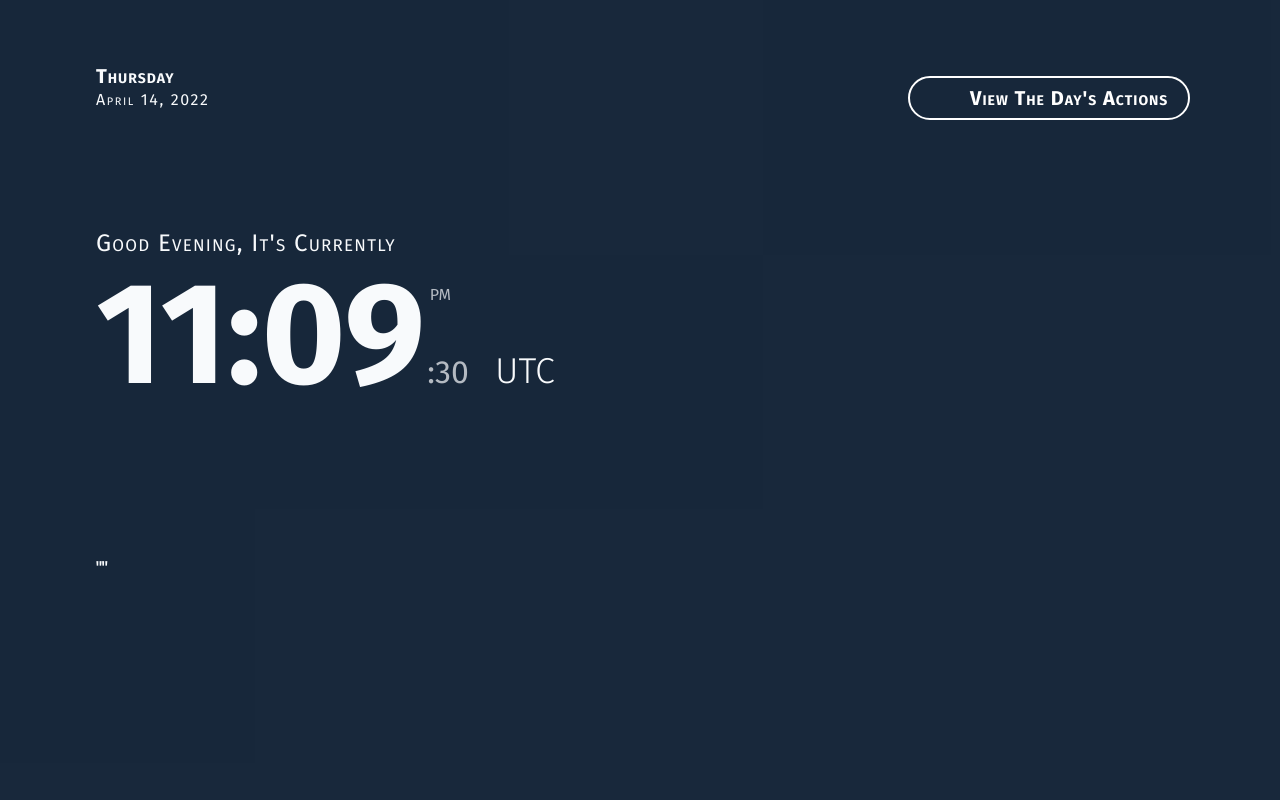
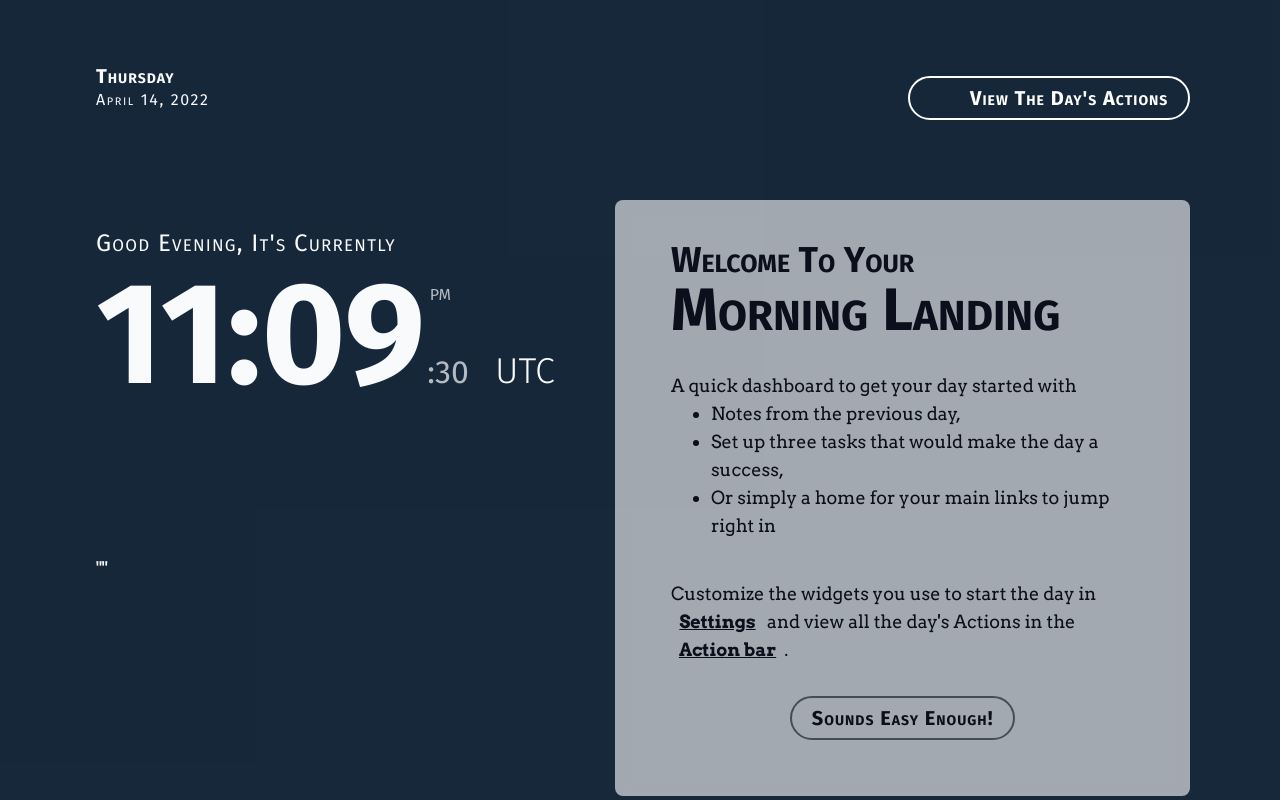
Before and after one commit to gschadegg/MorningLanding, a Next.js app: page / in a window 1280 px wide. Built offline with nearby package versions, Linux system fonts and the light colour scheme; no server answers; some icons are missing.

Commit message:
adds utility tests, adds new user functionality

```diff
--- a/components/Drawer/Drawer.module.scss
+++ b/components/Drawer/Drawer.module.scss
@@ -1,9 +1,9 @@
 .action_drawer {
-  @apply absolute overflow-auto bg-white/50 top-0 right-[-100%] bottom-0 w-full md:w-[60%] max-w-[960px] backdrop-blur-sm pb-[5rem] pt-[.75rem] px-6 md:px-[4rem] flex flex-col;
+  @apply absolute overflow-auto bg-white/50 top-0 right-[-100%] bottom-0 w-full md:w-[60%] max-w-[960px] backdrop-blur-md pb-[5rem] pt-[.75rem] px-6 md:px-[4rem] flex flex-col;
   transition: right 0.4s ease-in;
 
   &[class*='active'] {
-    @apply right-0;
+    @apply right-0 z-[10000];
     transition: right 0.4s ease-out;
   }
 }
--- a/components/Drawer/Notepad.js/Notepad.module.scss
+++ b/components/Drawer/Notepad.js/Notepad.module.scss
@@ -17,7 +17,7 @@
   h2,
   h3,
   h4 {
-    @apply font-bold capitalize tracking-widest;
+    @apply font-bold capitalize tracking-widest font-display;
     font-variant: small-caps;
   }
   h1 {
--- a/components/NewUserMessage/NewUserMessage.js
+++ b/components/NewUserMessage/NewUserMessage.js
@@ -1,18 +1,23 @@
 import React from 'react'
 import styles from './NewUserMessage.module.scss'
+import OutlinedButton from '../UI/Buttons/OutlinedButton'
 
 export default function NewUserMessage({
+  toggleNewUser,
   toggleActionDrawer,
   toggleSettingsPanel,
 }) {
   return (
     <article className={styles.newUserMessage_container}>
-      <h2>Welcome to Your Morning Landing</h2>
+      <h2>
+        Welcome to Your <br />
+        <span>Morning Landing</span>
+      </h2>
       <section>
         <p>A quick dashboard to get your day started with </p>
         <ul>
           <li>Notes from the previous day,</li>
-          <li>Setting up your day's big three,</li>
+          <li>Set up three tasks that would make the day a success,</li>
           <li>Or simply a home for your main links to jump right in</li>
         </ul>
         <p>
@@ -21,8 +26,10 @@ export default function NewUserMessage({
           the day's Actions in the{' '}
           <button onClick={toggleActionDrawer}>Action bar</button>.
         </p>
-        <button>Sounds Easy Enough!</button>
       </section>
+      <OutlinedButton onClick={() => toggleNewUser(false)} classes={['dark']}>
+        Sounds Easy Enough!
+      </OutlinedButton>
     </article>
   )
 }
--- a/components/NewUserMessage/NewUserMessage.module.scss
+++ b/components/NewUserMessage/NewUserMessage.module.scss
@@ -1,4 +1,38 @@
 .newUserMessage_container {
-  @apply absolute z-[1000] text-white top-0 w-[90%] left-[50%] bg-white/90;
-  transform: translate(-50%, 20px);
+  @apply absolute z-[1000] text-darkBlack rounded-lg top-0 translate-y-[20px] translate-x-[-50%] w-[90%] h-[90%] max-h-[700px] left-[50%] bg-white/60 backdrop-blur py-6 px-6 flex flex-col justify-between
+     sm:h-auto sm:justify-start md:w-[65%] md:max-h-[auto]
+     lg:relative lg:w-[calc(100%_-_60px)] lg:px-14 lg:pt-10 lg:mt-20 lg:max-w-[600px] lg:left-[auto] lg:transform-none;
+  // transform: translate(-50%, 20px);
+
+  h2 {
+    @apply text-4xl font-bold capitalize mb-8;
+    font-variant: small-caps;
+    span {
+      @apply text-6xl;
+    }
+  }
+  section {
+    @apply font-body text-lg;
+    ol,
+    ul,
+    menu,
+    li {
+      @apply list-disc m-auto p-[revert];
+    }
+    ul {
+      @apply pb-10;
+    }
+    p {
+      button {
+        @apply font-bold underline px-2 rounded-lg;
+        &:hover,
+        &:focus {
+          @apply text-white/80 bg-darkBlack;
+        }
+      }
+    }
+  }
+  button[class*='OutlinedButton'] {
+    @apply my-8 mx-auto;
+  }
 }
--- a/components/UI/Buttons/OutlinedButton.module.scss
+++ b/components/UI/Buttons/OutlinedButton.module.scss
@@ -19,6 +19,9 @@
       @apply bg-white/30;
     }
   }
+  &[class*='invisible'] {
+    @apply invisible;
+  }
   &[class*='active'] {
     @apply z-[100] relative;
   }
--- a/pages/index.js
+++ b/pages/index.js
@@ -1,6 +1,5 @@
 import { useState, useRef, useEffect, useContext } from 'react'
-// import Link from 'next/link'
-// import Image from 'next/image'
+
 import SettingsContext from '../store/settings-context'
 import styles from '../styles/Home.module.scss'
 import DefaultHead from '../components/layout/DefaultHead'
@@ -48,11 +47,11 @@ export default function Home() {
           </button>
         </section>
         <section className={styles.main_col}>
-          {showDrawer ? (
+          {/* {showDrawer ? (
             ''
-          ) : (
+          ) : ( */}
           <OutlinedButton
-              classes={[`btn-drawerToggle`]}
+            classes={[`btn-drawerToggle`, `${showDrawer ? 'invisible' : ''}`]}
             onClick={toggleActionDrawer}
           >
             <Icon
@@ -63,14 +62,17 @@ export default function Home() {
             />
             View the Day's Actions
           </OutlinedButton>
-          )}
-          <article>
+          {/* )} */}
+          <article className="flex justify-end">
             {/* right col */}
             {settingsCXT['Quick Links'] && <QuickLinks />}
-            {/* <NewUserMessage
+            {settingsCXT.newUser && (
+              <NewUserMessage
+                toggleNewUser={settingsCXT.setupNewUser}
                 toggleSettingsPanel={toggleSettingsPanel}
                 toggleActionDrawer={toggleActionDrawer}
-            /> */}
+              />
+            )}
           </article>
         </section>
         <Drawer
--- a/store/settings-context.js
+++ b/store/settings-context.js
@@ -9,6 +9,8 @@ const SettingsContext = React.createContext({
   mainLocationData: {},
   widgetsSettings: [],
   activeWidgets: {},
+  newUser: '',
+  setupNewUser: (val) => {},
   updateWidgetSettings: (newSettings) => {},
   // updateUserLocation: (newLocation, country) => {},
 })
@@ -18,7 +20,7 @@ export const SettingsContextProvider = (props) => {
   const [mainLocationData, setMainLocationData] = useState()
   const [widgetsSettings, setWidgetsSettings] = useState([])
   const [activeWidgets, setActiveWidgets] = useState({})
-
+  const [newUser, setNewUser] = useState(false)
   const notificationCTX = useContext(NotificationContext)
 
   const fetchlocation = async (lat, lng, cityState) => {
@@ -42,6 +44,10 @@ export const SettingsContextProvider = (props) => {
         'error'
       )
     }
+  }
+
+  const setupNewUser = (val) => {
+    setNewUser(val)
   }
 
   const handleGeoLocationError = (error) => {
@@ -179,6 +185,17 @@ export const SettingsContextProvider = (props) => {
     }
   }, [])
 
+  useEffect(() => {
+    let isNewUser = getLocalData('ML-newUser')
+
+    if (isNewUser) {
+      setupNewUser(false)
+    } else {
+      setupNewUser(true)
+      setLocalData('ML-newUser', true)
+    }
+  }, [])
+
   return (
     <SettingsContext.Provider
       value={{
@@ -186,6 +203,8 @@ export const SettingsContextProvider = (props) => {
         mainLocationData: mainLocationData,
         widgetsSettings: widgetsSettings,
         activeWidgets: activeWidgets,
+        newUser: newUser,
+        setupNewUser: setupNewUser,
         // updateUserLocation: updateUserLocation,
         updateWidgetSettings: updateWidgetSettings,
       }}
```
Also changed, not shown: 1 other file (tests, documents, lock files or other folders). Lines whose indentation alone changed are shown as unchanged.
